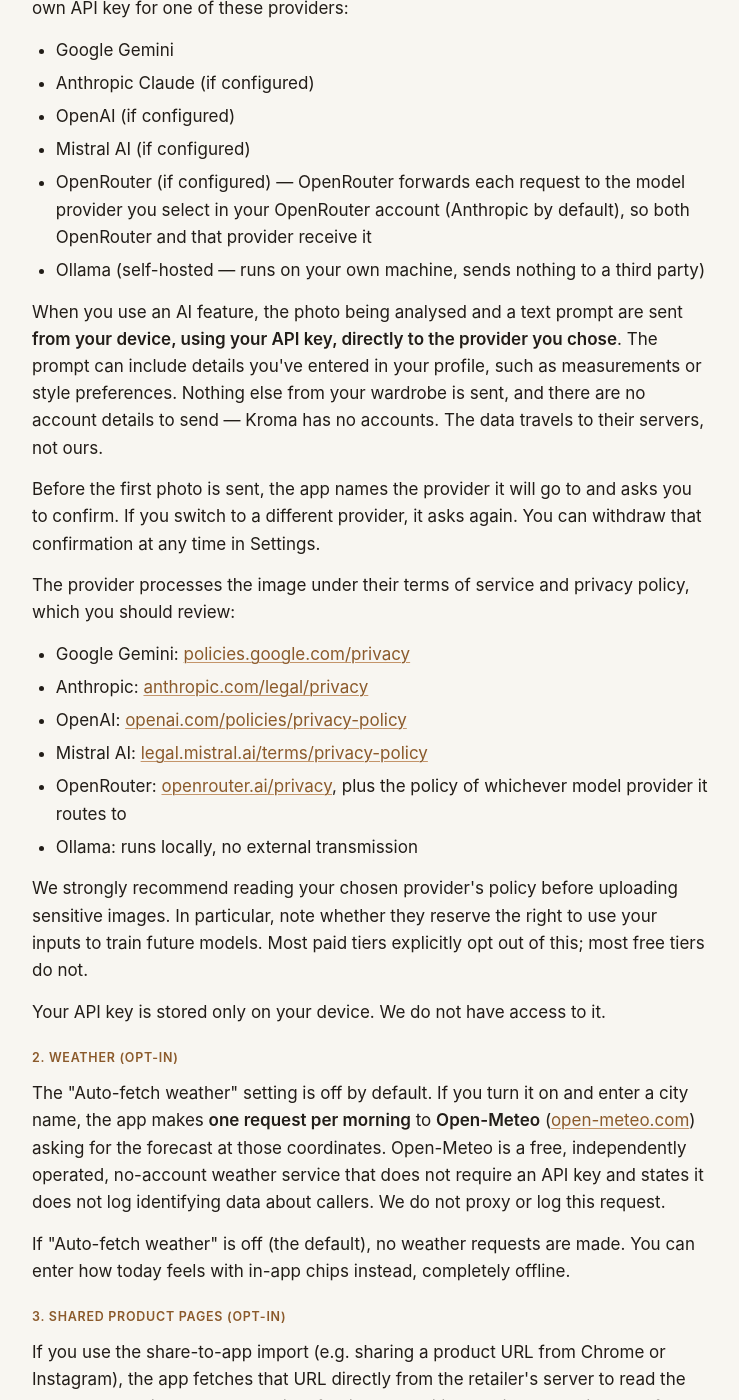
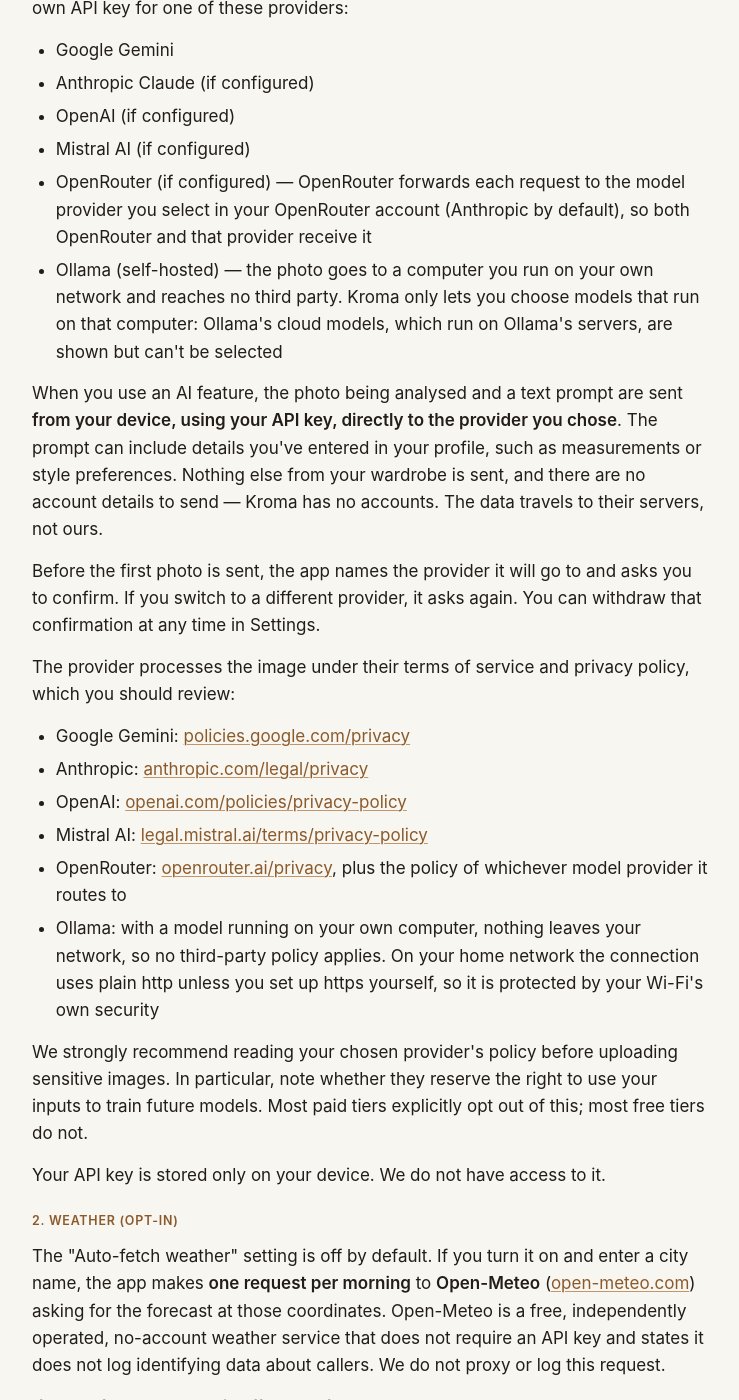
Before and after one commit to pompmmxix/kroma-site, a Jekyll site: the page privacy.html, which Jekyll copies as it is, in a window 1280 px wide and 1400 px high, scrolled down 1598 px. Shown: the whole window, without its empty margins (270-1009 px from the left). Built offline with Jekyll 4.4.1, drawn with Linux system fonts in a browser that asks for light colours; some of the changed text lies outside the part shown.

Commit message:
Privacy: Ollama data stays on your network with a local model; cloud models can't be selected

```diff
--- a/privacy.html
+++ b/privacy.html
@@ -26,7 +26,7 @@
   <main>
 
     <h1>Privacy Policy</h1>
-    <p class="muted"><em>Last updated: 8 October 2026</em></p>
+    <p class="muted"><em>Last updated: 22 October 2026</em></p>
     <p class="muted"><em>Applies to: Kroma (the "app") and <a href="https://kroma.fit">kroma.fit</a> (the "site").</em></p>
 
     <p>Kroma is a local-first wardrobe app. The short version: your wardrobe data lives on your phone. We don't run a server that stores it, we don't have user accounts, and we don't track your usage. This page explains the details — including the few places where data does leave your device, and what we do with any email you choose to send us.</p>
@@ -58,7 +58,7 @@
       <li>OpenAI (if configured)</li>
       <li>Mistral AI (if configured)</li>
       <li>OpenRouter (if configured) — OpenRouter forwards each request to the model provider you select in your OpenRouter account (Anthropic by default), so both OpenRouter and that provider receive it</li>
-      <li>Ollama (self-hosted — runs on your own machine, sends nothing to a third party)</li>
+      <li>Ollama (self-hosted) — the photo goes to a computer you run on your own network and reaches no third party. Kroma only lets you choose models that run on that computer: Ollama's cloud models, which run on Ollama's servers, are shown but can't be selected</li>
     </ul>
     <p>When you use an AI feature, the photo being analysed and a text prompt are sent <strong>from your device, using your API key, directly to the provider you chose</strong>. The prompt can include details you've entered in your profile, such as measurements or style preferences. Nothing else from your wardrobe is sent, and there are no account details to send — Kroma has no accounts. The data travels to their servers, not ours.</p>
     <p>Before the first photo is sent, the app names the provider it will go to and asks you to confirm. If you switch to a different provider, it asks again. You can withdraw that confirmation at any time in Settings.</p>
@@ -69,7 +69,7 @@
       <li>OpenAI: <a href="https://openai.com/policies/privacy-policy">openai.com/policies/privacy-policy</a></li>
       <li>Mistral AI: <a href="https://legal.mistral.ai/terms/privacy-policy">legal.mistral.ai/terms/privacy-policy</a></li>
       <li>OpenRouter: <a href="https://openrouter.ai/privacy">openrouter.ai/privacy</a>, plus the policy of whichever model provider it routes to</li>
-      <li>Ollama: runs locally, no external transmission</li>
+      <li>Ollama: with a model running on your own computer, nothing leaves your network, so no third-party policy applies. On your home network the connection uses plain http unless you set up https yourself, so it is protected by your Wi-Fi's own security</li>
     </ul>
     <p>We strongly recommend reading your chosen provider's policy before uploading sensitive images. In particular, note whether they reserve the right to use your inputs to train future models. Most paid tiers explicitly opt out of this; most free tiers do not.</p>
     <p>Your API key is stored only on your device. We do not have access to it.</p>
@@ -155,7 +155,7 @@
 
     <h2>International transfers</h2>
     <p>The app runs on your device, so data you generate with it does not transfer internationally through us.</p>
-    <p>AI providers you choose to use (see above) may process your data in regions outside your own. The provider's own privacy policy governs this, not ours. If your regulator's data-transfer rules matter to you, choose Ollama (self-hosted) and no data leaves your device at all.</p>
+    <p>AI providers you choose to use (see above) may process your data in regions outside your own. The provider's own privacy policy governs this, not ours. If your regulator's data-transfer rules matter to you, choose Ollama (self-hosted) with a model running on your own computer, and your photos never leave your home network.</p>
     <p>Feedback emails, when forwarded through Namecheap and landing in Gmail, are processed on infrastructure primarily operated in the United States. Standard contractual clauses apply for transfers from the UK / EU to the US under those providers' published terms.</p>
 
     <hr>
```
Also changed, not shown: privacy.md (+4 -4 lines).
